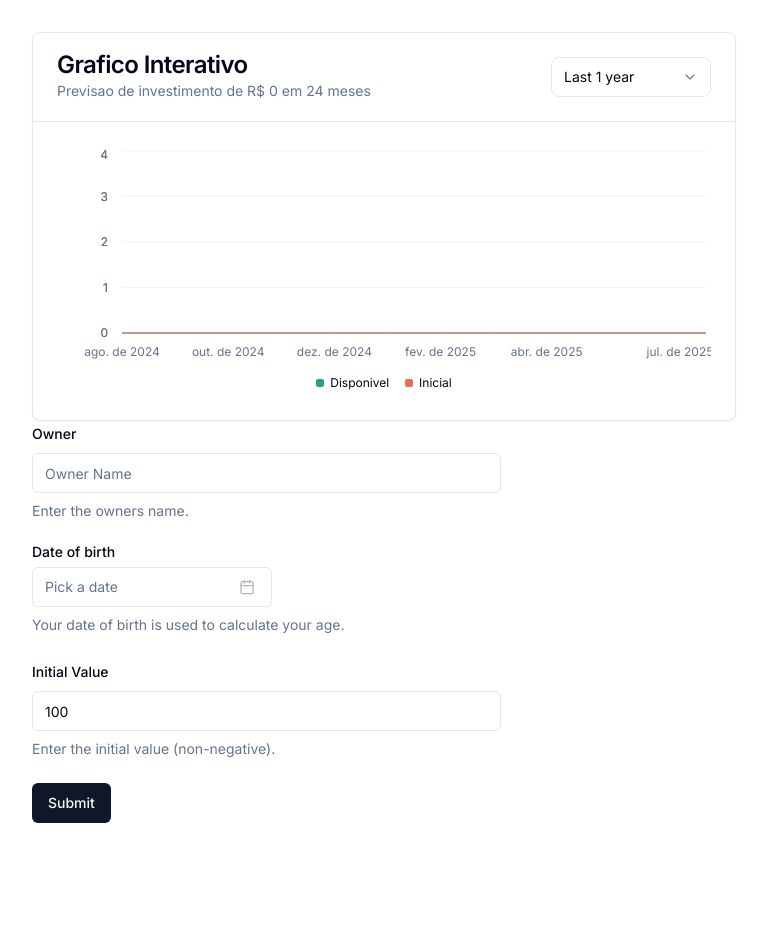
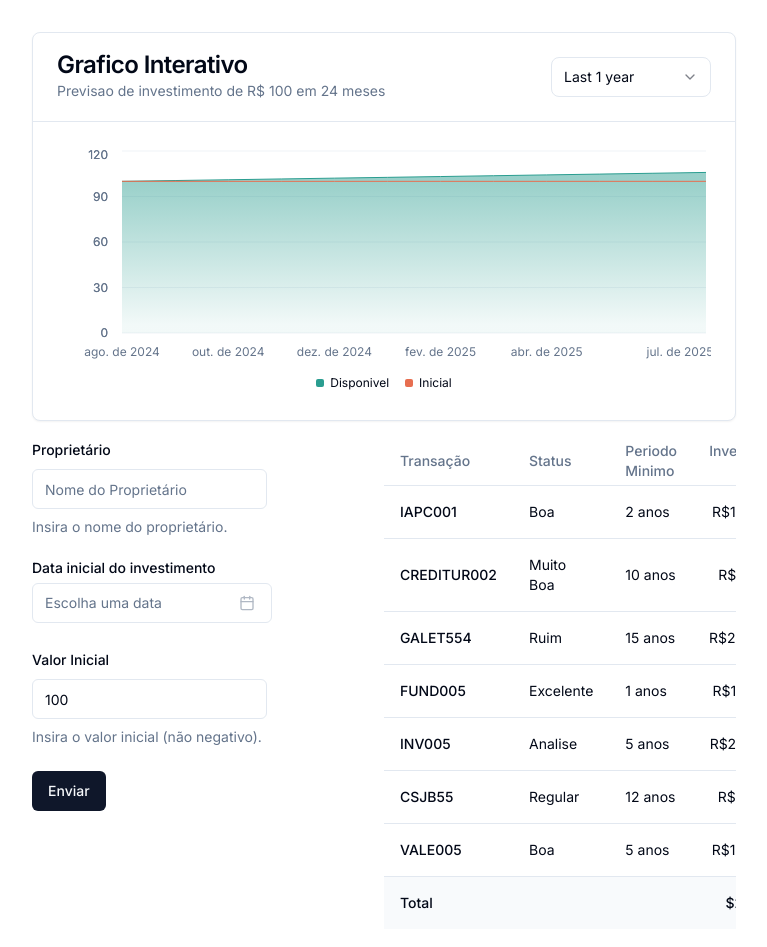
Before and after one commit to MauBoaventura/ConvertaX, a Next.js app: page /investimento in a window 1280 px wide. Shown: the top 947 px of the page, without its empty margins (256-1023 px from the left). Before the commit the page ends 855 px from the top, so only its background shows below. Built offline with nearby package versions, Linux system fonts and the light colour scheme.

Commit message:
feat: add cardtable to investiment

```diff
--- a/app/investimento/page.tsx
+++ b/app/investimento/page.tsx
@@ -1,20 +1,29 @@
 'use client'
+import { TrendingsCard } from "@/components/custom/cards/trendingsCard";
 import { CustomLineChart } from "@/components/custom/charts/line";
 import { FormSchemaType, InvestmentForm } from "@/components/custom/form/createForm";
 import Image from "next/image";
 import { use, useEffect, useState } from "react";
 
 export default function Investimento() {
-  const [data, setData] = useState<FormSchemaType>({ initialValue: 0 } as FormSchemaType)
+  const [data, setData] = useState<FormSchemaType>({ initialValue: 100 } as FormSchemaType)
 
   useEffect(() => {
     console.log('data> ', data)
   }, [data])
   return (
     <div className="flex justify-center">
-      <div className="flex flex-col justify-center w-[60vw] p-8">
+      <div className="flex flex-col justify-center w-[60vw] p-8 gap-4">
         <CustomLineChart initialInvestiment={data.initialValue} />
-        <InvestmentForm data={data} setData={setData} />
+        <div className="flex">
+          <div className="w-[50%] ">
+            <InvestmentForm data={data} setData={setData} />
+          </div>
+          <div className="w-[50%]">
+            <TrendingsCard />
+          </div>
+        </div>
+
       </div>
     </div>
   );
--- /dev/null
+++ b/components/custom/cards/trendingsCard.tsx
@@ -0,0 +1,95 @@
+import {
+    Table,
+    TableBody,
+    TableCaption,
+    TableCell,
+    TableFooter,
+    TableHead,
+    TableHeader,
+    TableRow,
+  } from "@/components/ui/table"
+
+const rendimentos = [
+    {
+        rendimento: "IAPC001",
+        status: "Boa",
+        timeReturn: "2 anos",
+        taxes: "R$250.00",
+        initialInvestment: "R$10,000.00",
+    },
+    {
+        rendimento: "CREDITUR002",
+        status: "Muito Boa",
+        timeReturn: "10 anos",
+        taxes: "R$150.00",
+        initialInvestment: "R$5,000.00",
+    },
+    {
+        rendimento: "GALET554",
+        status: "Ruim",
+        timeReturn: "15 anos",
+        taxes: "R$350.00",
+        initialInvestment: "R$20,000.00",
+    },
+    {
+        rendimento: "FUND005",
+        status: "Excelente",
+        timeReturn: "1 anos",
+        taxes: "R$450.00",
+        initialInvestment: "R$15,000.00",
+    },
+    {
+        rendimento: "INV005",
+        status: "Analise",
+        timeReturn: "5 anos",
+        taxes: "R$550.00",
+        initialInvestment: "R$25,000.00",
+    },
+    {
+        rendimento: "CSJB55",
+        status: "Regular",
+        timeReturn: "12 anos",
+        taxes: "R$200.00",
+        initialInvestment: "R$8,000.00",
+    },
+    {
+        rendimento: "VALE005",
+        status: "Boa",
+        timeReturn: "5 anos",
+        taxes: "R$300.00",
+        initialInvestment: "R$12,000.00",
+    },
+]
+  export function TrendingsCard() {
+    return (
+      <Table>
+        <TableCaption>A list of your recent rendimentos.</TableCaption>
+        <TableHeader>
+          <TableRow>
+            <TableHead className="w-[100px]">Transação</TableHead>
+            <TableHead>Status</TableHead>
+            <TableHead>Periodo Minimo</TableHead>
+            <TableHead className="text-right">Investimento inicial</TableHead>
+            <TableHead className="text-right">Rendimento ao mês*</TableHead>
+          </TableRow>
+        </TableHeader>
+        <TableBody>
+          {rendimentos.map((rendimento) => (
+            <TableRow key={rendimento.rendimento}>
+              <TableCell className="font-medium">{rendimento.rendimento}</TableCell>
+              <TableCell>{rendimento.status}</TableCell>
+              <TableCell>{rendimento.timeReturn}</TableCell>
+              <TableCell className="text-right">{rendimento.initialInvestment}</TableCell>
+              <TableCell className="text-right">{rendimento.taxes}</TableCell>
+            </TableRow>
+          ))}
+        </TableBody>
+        <TableFooter>
+          <TableRow>
+            <TableCell colSpan={3}>Total</TableCell>
+            <TableCell className="text-right">$2,500.00</TableCell>
+          </TableRow>
+        </TableFooter>
+      </Table>
+    )
+  }
--- a/components/custom/form/createForm.tsx
+++ b/components/custom/form/createForm.tsx
@@ -35,13 +35,13 @@ export type FormSchemaType = z.infer<typeof FormSchema>;
 // Define schema for investment form
 const FormSchema = z.object({
     owner: z.string().min(2, {
-        message: "Owner must be at least 2 characters.",
+        message: "O proprietário deve ter pelo menos 2 caracteres.",
     }),
     creationDate: z.date().max(new Date(), {
-        message: "Creation date cannot be in the future.",
+        message: "A data de criação não pode estar no futuro.",
     }),
     initialValue: z.number().min(0, {
-        message: "Initial value must be non-negative.",
+        message: "O valor inicial deve ser não negativo.",
     }),
 })
 
@@ -57,7 +57,7 @@ export function InvestmentForm({ data, setData}: { data: FormSchemaType, setData
     function onSubmit(data: z.infer<typeof FormSchema>) {
         setData(data)
         toast({
-            title: "You submitted the following values:",
+            title: "Você enviou os seguintes valores:",
             description: (
                 <pre className="mt-2 w-[340px] rounded-md bg-slate-950 p-4">
                     <code className="text-white">{JSON.stringify(data, null, 2)}</code>
@@ -68,12 +68,12 @@ export function InvestmentForm({ data, setData}: { data: FormSchemaType, setData
     }
 
     useEffect(() => {
-        // Observe changes to initialValue
+        // Observar alterações no valor inicial
         const subscription = form.watch((value) => {
             setData({...data, initialValue: value.initialValue})
         });
 
-        // Cleanup subscription on unmount
+        // Limpar a assinatura ao desmontar
         return () => subscription.unsubscribe();
     }, [form]);
     return (
@@ -84,12 +84,12 @@ export function InvestmentForm({ data, setData}: { data: FormSchemaType, setData
                     name="owner"
                     render={({ field }) => (
                         <FormItem>
-                            <FormLabel>Owner</FormLabel>
+                            <FormLabel>Proprietário</FormLabel>
                             <FormControl>
-                                <Input placeholder="Owner Name" {...field} />
+                                <Input placeholder="Nome do Proprietário" {...field} />
                             </FormControl>
                             <FormDescription>
-                                Enter the owners name.
+                                Insira o nome do proprietário.
                             </FormDescription>
                             <FormMessage />
                         </FormItem>
@@ -100,7 +100,7 @@ export function InvestmentForm({ data, setData}: { data: FormSchemaType, setData
                     name="creationDate"
                     render={({ field }) => (
                         <FormItem className="flex flex-col">
-                            <FormLabel>Date of birth</FormLabel>
+                            <FormLabel>Data inicial do investimento</FormLabel>
                             <Popover>
                                 <PopoverTrigger asChild>
                                     <FormControl>
@@ -114,7 +114,7 @@ export function InvestmentForm({ data, setData}: { data: FormSchemaType, setData
                                             {field.value ? (
                                                 format(field.value, "PPP")
                                             ) : (
-                                                <span>Pick a date</span>
+                                                <span>Escolha uma data</span>
                                             )}
                                             <CalendarIcon className="ml-auto h-4 w-4 opacity-50" />
                                         </Button>
@@ -132,9 +132,6 @@ export function InvestmentForm({ data, setData}: { data: FormSchemaType, setData
                                     />
                                 </PopoverContent>
                             </Popover>
-                            <FormDescription>
-                                Your date of birth is used to calculate your age.
-                            </FormDescription>
                             <FormMessage />
                         </FormItem>
                     )}
@@ -144,7 +141,7 @@ export function InvestmentForm({ data, setData}: { data: FormSchemaType, setData
                     name="initialValue"
                     render={({ field }) => (
                         <FormItem>
-                            <FormLabel>Initial Value</FormLabel>
+                            <FormLabel>Valor Inicial</FormLabel>
                             <FormControl>
                                 {/* <Input type="number" min="0" placeholder="0.00" {...field}
                                     onChange={(e) => field.onChange(parseFloat(e.target.value))} /> */}
@@ -158,13 +155,13 @@ export function InvestmentForm({ data, setData}: { data: FormSchemaType, setData
                                 />
                             </FormControl>
                             <FormDescription>
-                                Enter the initial value (non-negative).
+                                Insira o valor inicial (não negativo).
                             </FormDescription>
                             <FormMessage />
                         </FormItem>
                     )}
                 />
-                <Button type="submit">Submit</Button>
+                <Button type="submit">Enviar</Button>
             </form>
         </Form>
     )
--- /dev/null
+++ b/components/ui/table.tsx
@@ -0,0 +1,117 @@
+import * as React from "react"
+
+import { cn } from "@/lib/utils"
+
+const Table = React.forwardRef<
+  HTMLTableElement,
+  React.HTMLAttributes<HTMLTableElement>
+>(({ className, ...props }, ref) => (
+  <div className="relative w-full overflow-auto">
+    <table
+      ref={ref}
+      className={cn("w-full caption-bottom text-sm", className)}
+      {...props}
+    />
+  </div>
+))
+Table.displayName = "Table"
+
+const TableHeader = React.forwardRef<
+  HTMLTableSectionElement,
+  React.HTMLAttributes<HTMLTableSectionElement>
+>(({ className, ...props }, ref) => (
+  <thead ref={ref} className={cn("[&_tr]:border-b", className)} {...props} />
+))
+TableHeader.displayName = "TableHeader"
+
+const TableBody = React.forwardRef<
+  HTMLTableSectionElement,
+  React.HTMLAttributes<HTMLTableSectionElement>
+>(({ className, ...props }, ref) => (
+  <tbody
+    ref={ref}
+    className={cn("[&_tr:last-child]:border-0", className)}
+    {...props}
+  />
+))
+TableBody.displayName = "TableBody"
+
+const TableFooter = React.forwardRef<
+  HTMLTableSectionElement,
+  React.HTMLAttributes<HTMLTableSectionElement>
+>(({ className, ...props }, ref) => (
+  <tfoot
+    ref={ref}
+    className={cn(
+      "border-t bg-muted/50 font-medium [&>tr]:last:border-b-0",
+      className
+    )}
+    {...props}
+  />
+))
+TableFooter.displayName = "TableFooter"
+
+const TableRow = React.forwardRef<
+  HTMLTableRowElement,
+  React.HTMLAttributes<HTMLTableRowElement>
+>(({ className, ...props }, ref) => (
+  <tr
+    ref={ref}
+    className={cn(
+      "border-b transition-colors hover:bg-muted/50 data-[state=selected]:bg-muted",
+      className
+    )}
+    {...props}
+  />
+))
+TableRow.displayName = "TableRow"
+
+const TableHead = React.forwardRef<
+  HTMLTableCellElement,
+  React.ThHTMLAttributes<HTMLTableCellElement>
+>(({ className, ...props }, ref) => (
+  <th
+    ref={ref}
+    className={cn(
+      "h-12 px-4 text-left align-middle font-medium text-muted-foreground [&:has([role=checkbox])]:pr-0",
+      className
+    )}
+    {...props}
+  />
+))
+TableHead.displayName = "TableHead"
+
+const TableCell = React.forwardRef<
+  HTMLTableCellElement,
+  React.TdHTMLAttributes<HTMLTableCellElement>
+>(({ className, ...props }, ref) => (
+  <td
+    ref={ref}
+    className={cn("p-4 align-middle [&:has([role=checkbox])]:pr-0", className)}
+    {...props}
+  />
+))
+TableCell.displayName = "TableCell"
+
+const TableCaption = React.forwardRef<
+  HTMLTableCaptionElement,
+  React.HTMLAttributes<HTMLTableCaptionElement>
+>(({ className, ...props }, ref) => (
+  <caption
+    ref={ref}
+    className={cn("mt-4 text-sm text-muted-foreground", className)}
+    {...props}
+  />
+))
+TableCaption.displayName = "TableCaption"
+
+export {
+  Table,
+  TableHeader,
+  TableBody,
+  TableFooter,
+  TableHead,
+  TableRow,
+  TableCell,
+  TableCaption,
+}
```
Also changed, not shown: app/page.tsx (+0 -7 lines).
